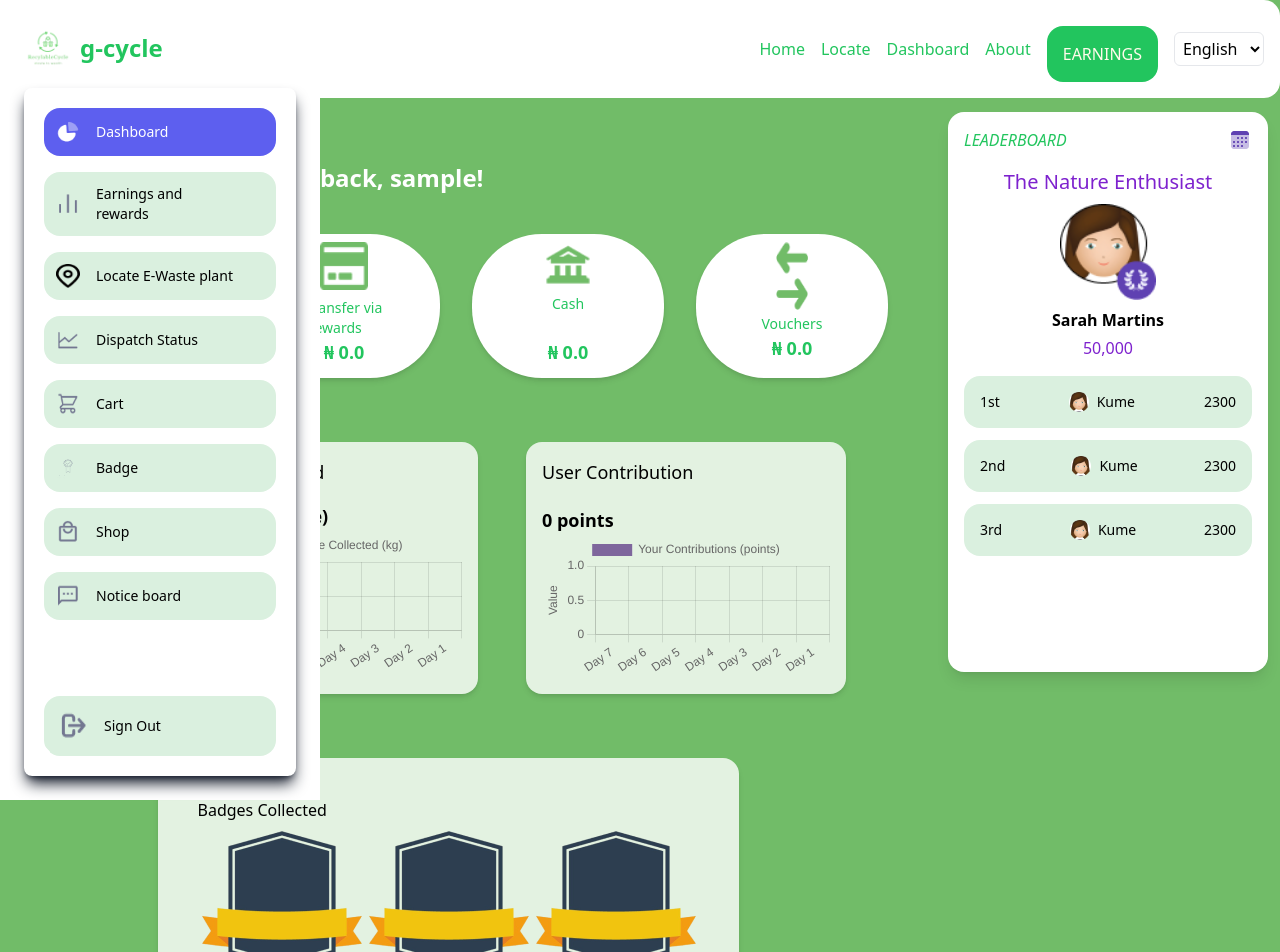
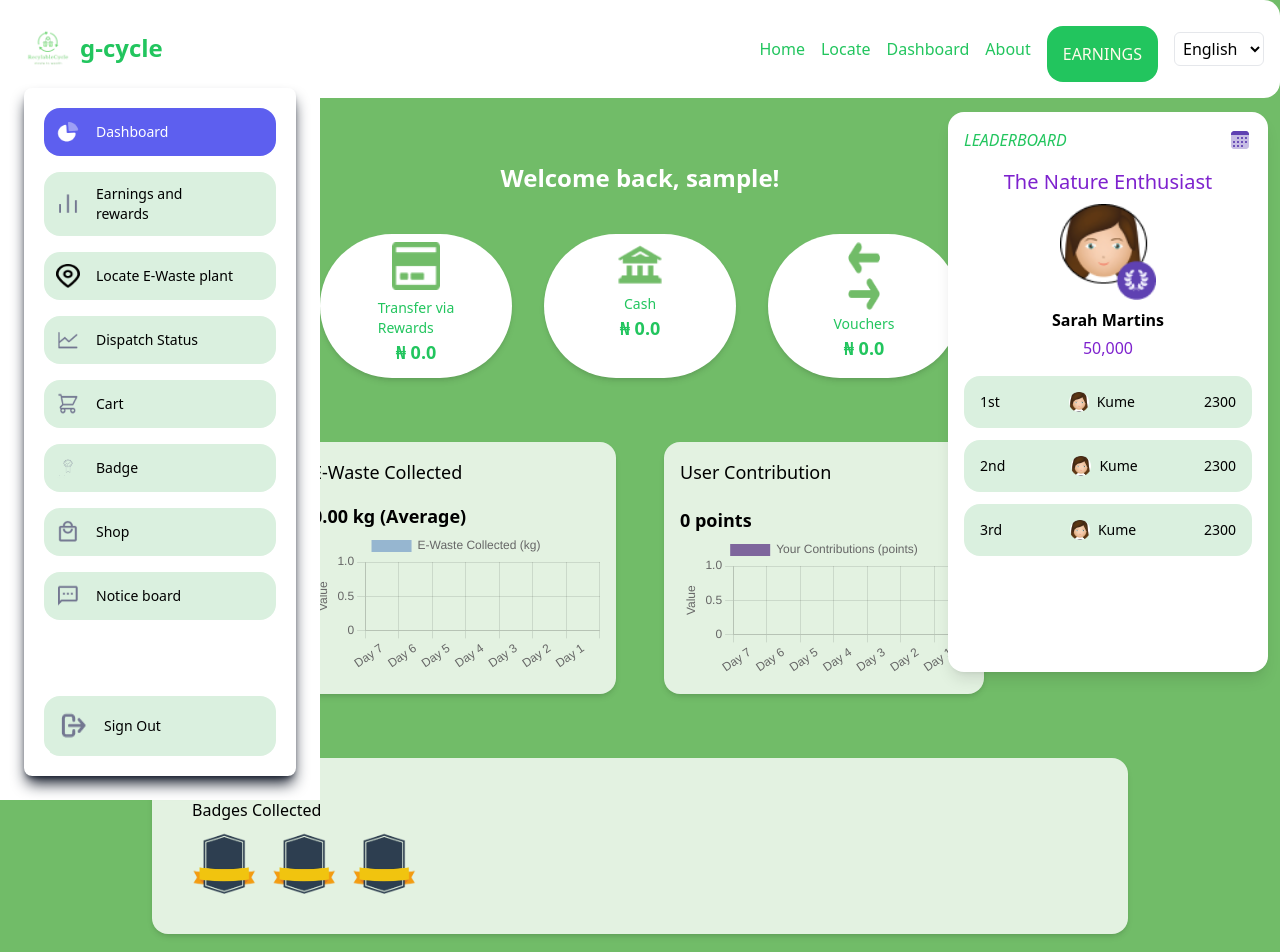
Before and after one commit to dark-royal/recycle, a React (Create React App) app: page /dashboard in a window 1280 px wide. Shown: the top 952 px of the page. Built offline with nearby package versions, Linux system fonts and the light colour scheme; sample sign-in values are in the browser's storage.

Commit message:
Updated the user dashboard

```diff
--- a/src/Components/dashboard/contentbar/Badge.jsx
+++ b/src/Components/dashboard/contentbar/Badge.jsx
@@ -1,15 +1,16 @@
 import image from "../../asset/badge1.png";
 
-const Badge = ()=>{
-    return(
-        <div className="flex-1 p-10 bg-customWhite w-100 shadow-md flex flex-col items-baseline rounded-2xl">
-            <p>Badges Collected</p>
-            <div className="flex">
-                <img src={image} alt="badge"/>
-                <img src={image} alt="badge"/>
-                <img src={image} alt="badge"/>
+const Badge = () => {
+    return (
+        <div className="flex-1 p-4 md:p-10 bg-customWhite w-full shadow-md flex flex-col items-baseline rounded-2xl">
+            <p className="text-sm md:text-base">Badges Collected</p>
+            <div className="flex flex-wrap gap-2 md:gap-4 mt-2">
+                <img src={image} alt="badge" className="w-12 h-12 md:w-16 md:h-16" />
+                <img src={image} alt="badge" className="w-12 h-12 md:w-16 md:h-16" />
+                <img src={image} alt="badge" className="w-12 h-12 md:w-16 md:h-16" />
             </div>
         </div>
-    )
-}
+    );
+};
+
 export default Badge;
--- a/src/Components/dashboard/contentbar/DashBarView.jsx
+++ b/src/Components/dashboard/contentbar/DashBarView.jsx
@@ -17,37 +17,34 @@ const DashBarView = () => {
     }, []);
 
     return (
-        <div className="flex flex-col items-center justify-start min-h-screen p-6" style={{ width: '80%', maxWidth: '80vw', margin: '0 auto' }}>
-            <div className="text-center w-full mt-10 md:mr-96">
-                <p className="text-white font-bold text-xl text-left md:text-2xl md:text-center md:mr-52">
+        <div className="flex flex-col items-center justify-start min-h-screen p-4 md:p-6" style={{ width: '80%', maxWidth: '80vw', margin: '0 auto' }}>
+            <div className="w-full mt-4 md:mt-10 text-left md:text-center">
+                <p className="text-white font-bold text-xl md:text-2xl">
                     Welcome back, {username}!
                 </p>
             </div>
-            <div className="flex mt-10 mr-36 gap-2 md:gap-8 flex-wrap justify-start md:justify-center">
-                <div className="p-2 bg-white w-32 h-24 md:w-48 md:h-36 shadow-md flex flex-col items-center"
-                     style={{ borderRadius: '70px' }}>
+            <div className="flex flex-wrap mt-6 md:mt-10 gap-2 md:gap-8 justify-center">
+                <div className="p-2 bg-white w-28 h-20 md:w-48 md:h-36 shadow-md flex flex-col items-center rounded-full">
                     <img src={image} alt="transfer" className="mb-2 w-8 h-8 md:w-12 md:h-12" />
                     <p className="text-green-500 text-xs md:text-sm">Transfer via<br />Rewards</p>
                     <p className="text-green-500 font-bold text-sm md:text-lg">₦ 0.0</p>
                 </div>
-                <div className="p-2 bg-white w-32 h-24 md:w-48 md:h-36 shadow-md flex flex-col items-center"
-                     style={{ borderRadius: '70px' }}>
+                <div className="p-2 bg-white w-28 h-20 md:w-48 md:h-36 shadow-md flex flex-col items-center rounded-full">
                     <img src={image2} alt="transfer" className="mb-1 w-8 h-8 md:w-12 md:h-12" />
-                    <p className="text-green-500 text-xs md:text-sm">Cash</p><br />
+                    <p className="text-green-500 text-xs md:text-sm">Cash</p>
                     <p className="text-green-500 font-bold text-sm md:text-lg">₦ 0.0</p>
                 </div>
-                <div className="p-2 bg-white w-32 h-24 md:w-48 md:h-36 shadow-md flex flex-col items-center"
-                     style={{ borderRadius: '70px' }}>
+                <div className="p-2 bg-white w-28 h-20 md:w-48 md:h-36 shadow-md flex flex-col items-center rounded-full">
                     <img src={image3} alt="transfer" className="mb-1 w-6 h-6 md:w-8 md:h-8" />
                     <img src={image4} alt="transfer" className="mb-1 w-6 h-6 md:w-8 md:h-8" />
                     <p className="text-green-500 text-xs md:text-sm">Vouchers</p>
                     <p className="text-green-500 font-bold text-sm md:text-lg">₦ 0.0</p>
                 </div>
             </div>
-            <div className="flex flex-col mt-10 md:mr-5 md:-ml-64 gap-4 items-center">
+            <div className="flex flex-col mt-8 md:mt-10 w-full items-center">
                 <Graph />
             </div>
-            <div className="flex flex-col mt-10 md:mr-32 md:-ml-64 gap-4 items-center">
+            <div className="flex flex-col mt-8 md:mt-10 w-full items-center">
                 <Badge />
             </div>
         </div>
```
